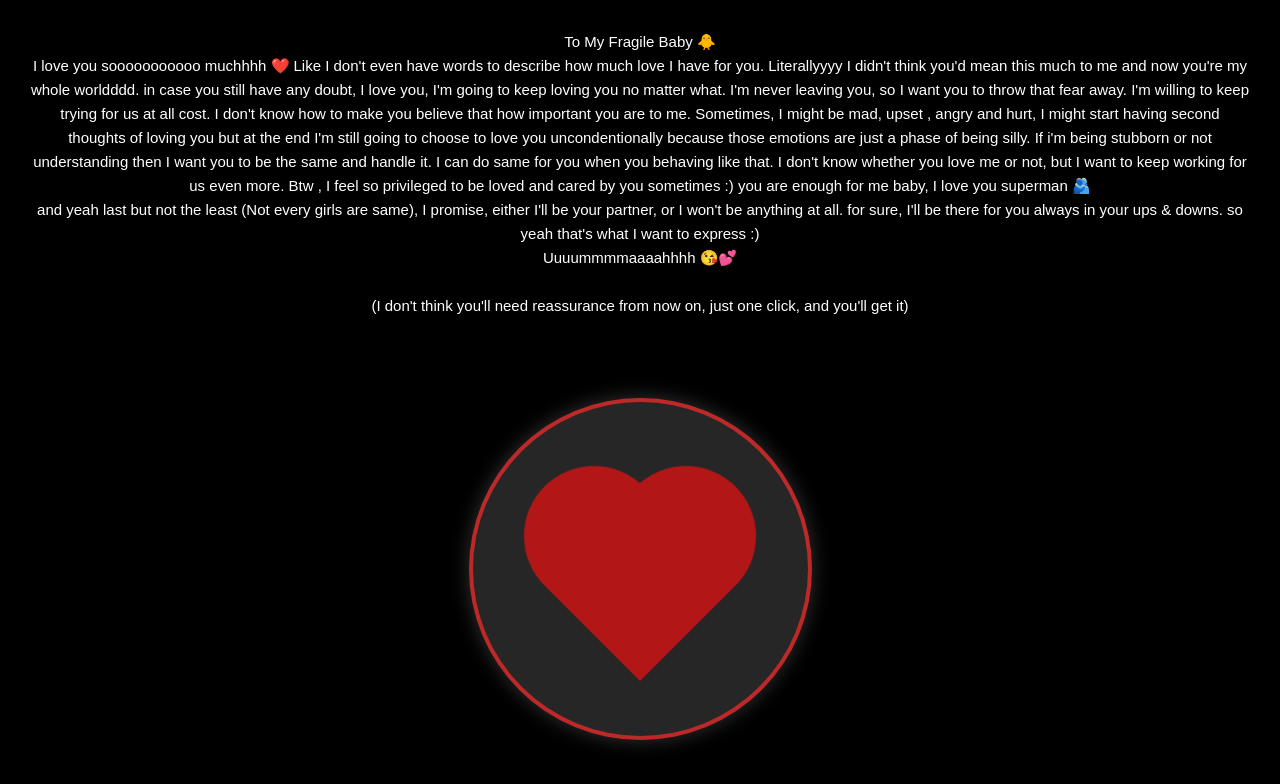
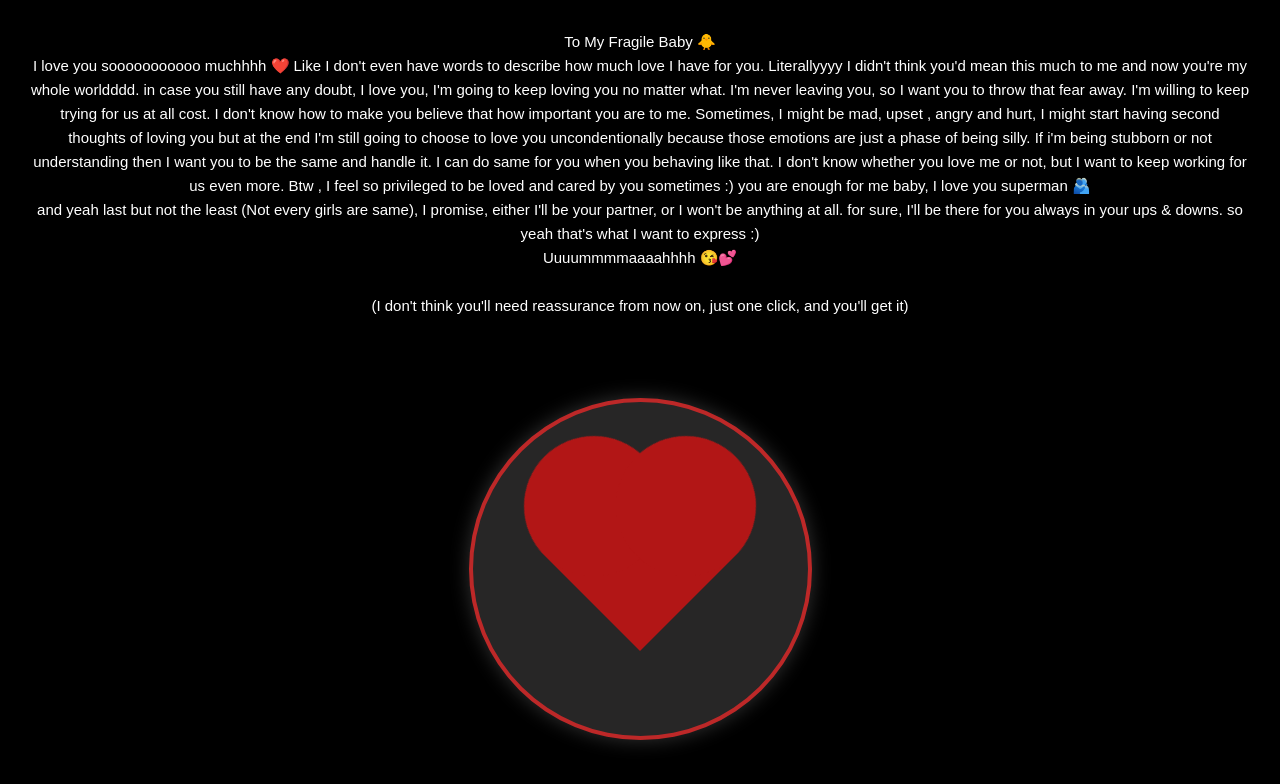
Before and after one commit to Priya-salunke/Justus-Priteish, a plain HTML site: page Index.html in a window 1280 px wide. Drawn offline with Linux system fonts and the light colour scheme.

Commit message:
Update Index.html

```diff
--- a/Index.html
+++ b/Index.html
@@ -69,7 +69,7 @@
   display: flex;
   justify-content: center;
   align-items: center;
-  top: 110px;
+  top: 80px;
 }
 
 
```
